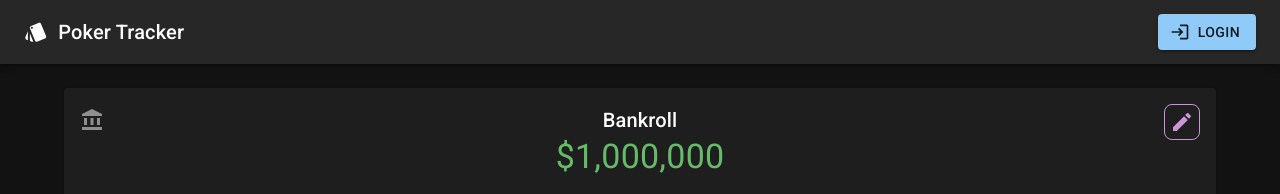
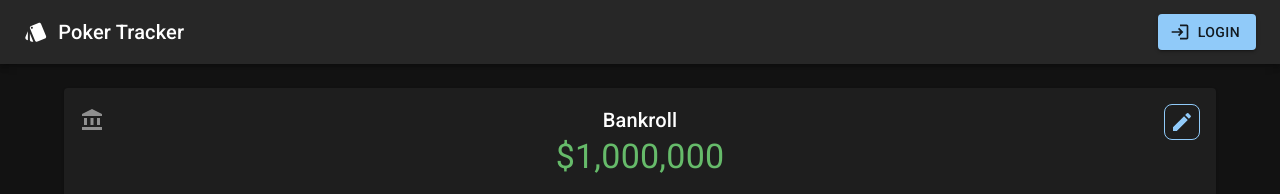
Before and after one commit to stedwick/pokertracker, a React (Create React App) app: page / in a window 1280 px wide. Shown: the top 194 px of the page. Built offline with nearby package versions, Linux system fonts and the light colour scheme; no server answers.

Commit message:
Bankroll colors

```diff
--- a/src/Poker/PnlCard.js
+++ b/src/Poker/PnlCard.js
@@ -24,7 +24,7 @@ export class PnlCard extends React.Component {
   }
 
   handleInitRoll = (money) => {
-    this.setState({initRoll: money});
+    this.setState({ initRoll: money });
   };
 
   render() {
@@ -32,6 +32,13 @@ export class PnlCard extends React.Component {
     const balance = crud
       .calcTotalProfit(pokerSessions)
       .add(this.state.initRoll);
+    let color = "text.primary";
+    const rounded = Number(currency(balance, { precision: 0 }).value);
+    if (rounded > 0) {
+      color = "success.main";
+    } else if (rounded < 0) {
+      color = "error.main";
+    }
 
     return (
       <Card>
@@ -49,11 +56,7 @@ export class PnlCard extends React.Component {
           <Typography variant="h6" align="center">
             Bankroll
           </Typography>
-          <Typography
-            variant="h4"
-            align="center"
-            sx={{ color: "success.main" }}
-          >
+          <Typography variant="h4" align="center" sx={{ color: color }}>
             {currency(balance, { precision: 0 }).format()}
           </Typography>
         </CardContent>
@@ -85,8 +88,25 @@ function BankrollPopover(props) {
     <>
       <Box sx={{ position: "absolute", right: "0", marginRight: 2 }}>
         <IconButton
-          sx={{ borderColor: "primary.main", border: 1, borderRadius: 2 }}
-          color="secondary"
+          // sx={(theme) => (
+          //   theme.palette.mode === "light"
+          //     ? {
+          //         border: 1,
+          //         borderRadius: 2,
+          //         // color: "#9c27b0",
+          //         color: "primary.main"
+          //       }
+          //     : {
+          //         border: 1,
+          //         borderRadius: 2,
+          //         color: "primary.main"
+          //       }
+          // )}
+          sx={{
+            border: 1,
+            borderRadius: 2,
+          }}
+          color="primary"
           variant="outlined"
           size="small"
           onClick={handleClick}
@@ -115,6 +135,7 @@ function BankrollPopover(props) {
               prefix="$"
               thousandSeparator=","
               customInput={TextField}
+              // customInput={props => <TextField inputRef={el=>inputEl=el} {...props} autoFocus />}
               label="Initial Bankroll"
               name="initRoll"
               value={props.money}
@@ -122,6 +143,7 @@ function BankrollPopover(props) {
               type="tel" // sigh
               inputMode="decimal"
               pattern="[0-9.,$€£]*"
+              autoFocus
             />
           </form>
         </Container>
```
